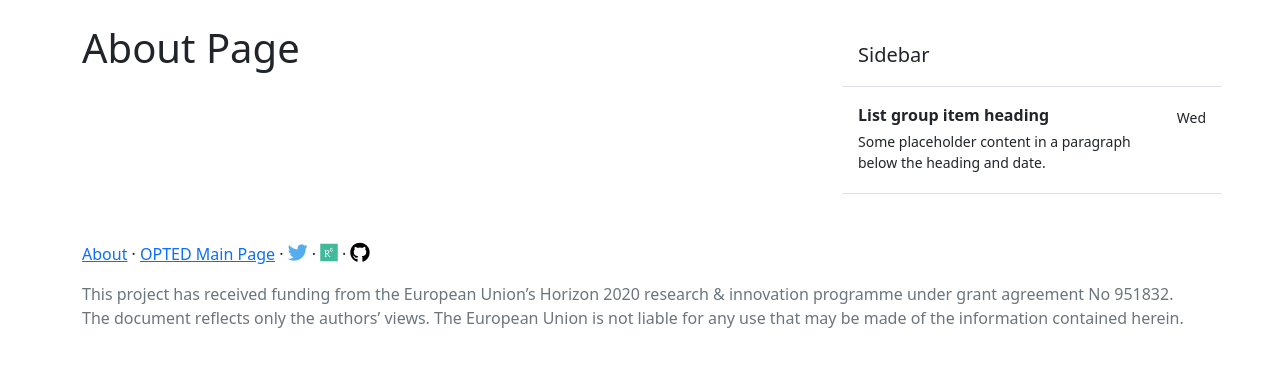
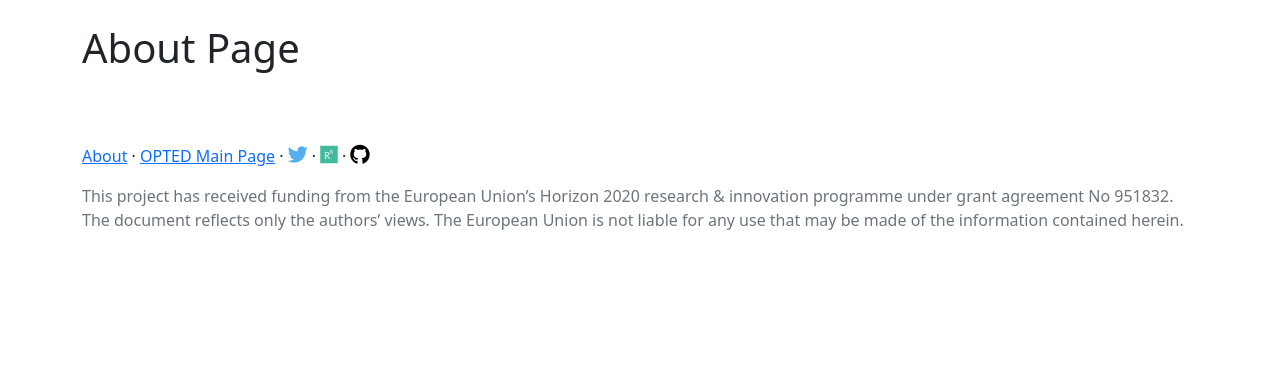
Before and after one commit to opted-eu/wp3inventory, a Flask app: page /about in a window 1280 px wide. Shown: the part 73-440 px from the top of the page. Run offline with Flask 2, Linux system fonts and the light colour scheme; some libraries are stand-ins or nearby versions.

Commit message:
make sidebar optional

```diff
--- a/flaskinventory/inventory/routes.py
+++ b/flaskinventory/inventory/routes.py
@@ -76,6 +76,7 @@ def view_source(unique_name):
         return render_template('view_source.html',
                                title=unique_item.get('name'),
                                entry=unique_item,
+                               show_sidebar=True,
                                sidebar_title=sidebar_title,
                                sidebar_items=sidebar_items)
     else:
@@ -174,7 +175,7 @@ def query():
         c_choices.insert(0, ('all', 'All'))
         form = SimpleQuery()
         form.country.choices = c_choices
-        return render_template('query_result.html', title='Query Result', table=table, sidebar_title="Query", sidebar_form=form)
+        return render_template('query_result.html', title='Query Result', table=table, show_sidebar=True, sidebar_title="Query", sidebar_form=form)
     return redirect(url_for('main.home'))
 
 @inventory.route("/query/advanced")
--- a/flaskinventory/templates/layout.html
+++ b/flaskinventory/templates/layout.html
@@ -39,7 +39,11 @@
     <div class="container">
         <main role="main">
             <div class="row">
+                {% if show_sidebar %}
                 <div class="col-md-8">
+                {% else %}
+                <div class="col-md-12">
+                {% endif %}
                     {% with messages = get_flashed_messages(with_categories=true) %} {% if messages %} {% for category, message in messages %}
                     <div class="alert alert-{{ category }} alert-dismissible fade show">
                         {{ message }}
@@ -47,6 +51,7 @@
                     </div>
                     {% endfor %} {% endif %} {% endwith %} {% block content %} {% endblock %}
                 </div>
+                {% if show_sidebar %}
                 <div class="col-md-4">
                     {% block sidebar %}
                     <div class="d-flex flex-column align-items-stretch bg-white" style="width: 380px;">
@@ -94,6 +99,7 @@
 </div>
                     {% endblock sidebar %}
                 </div>
+                {% endif %}
             </div>
         </main>
     </div>
```
